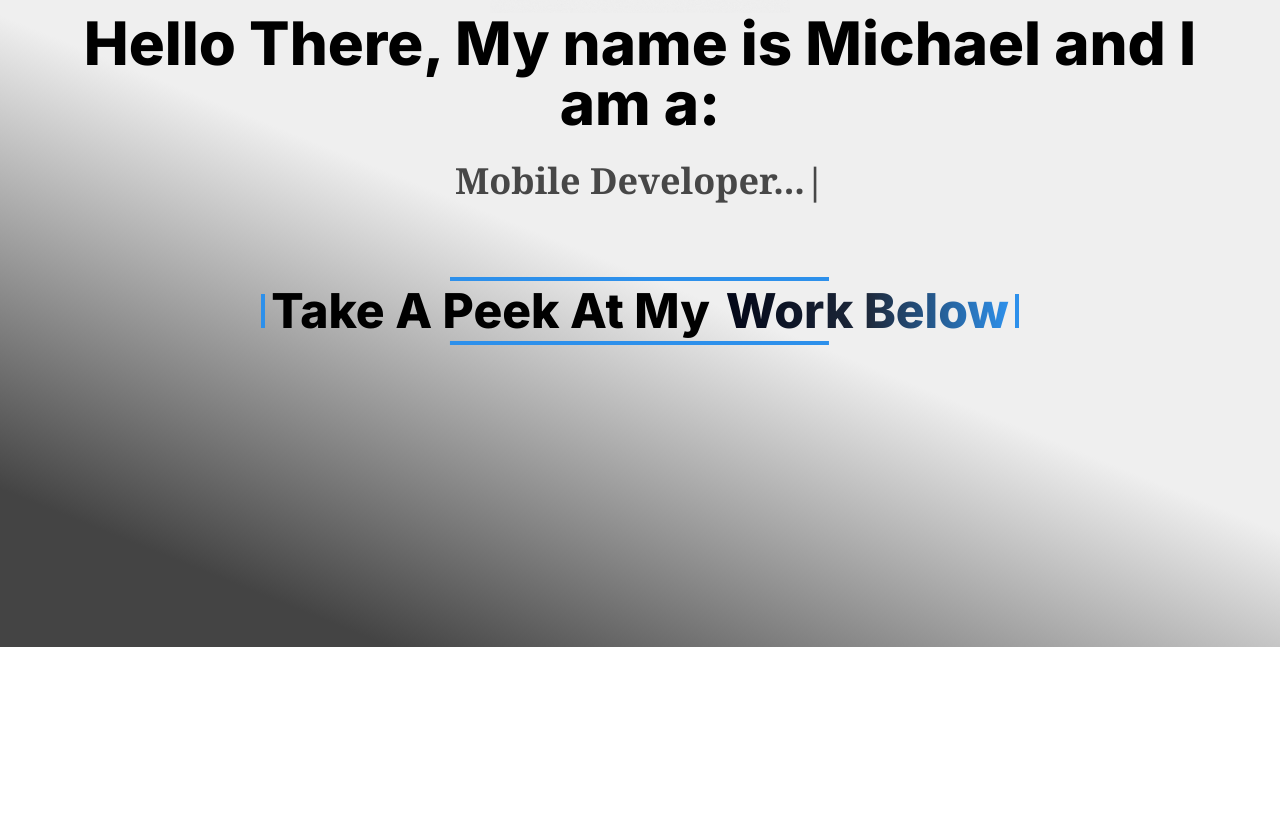
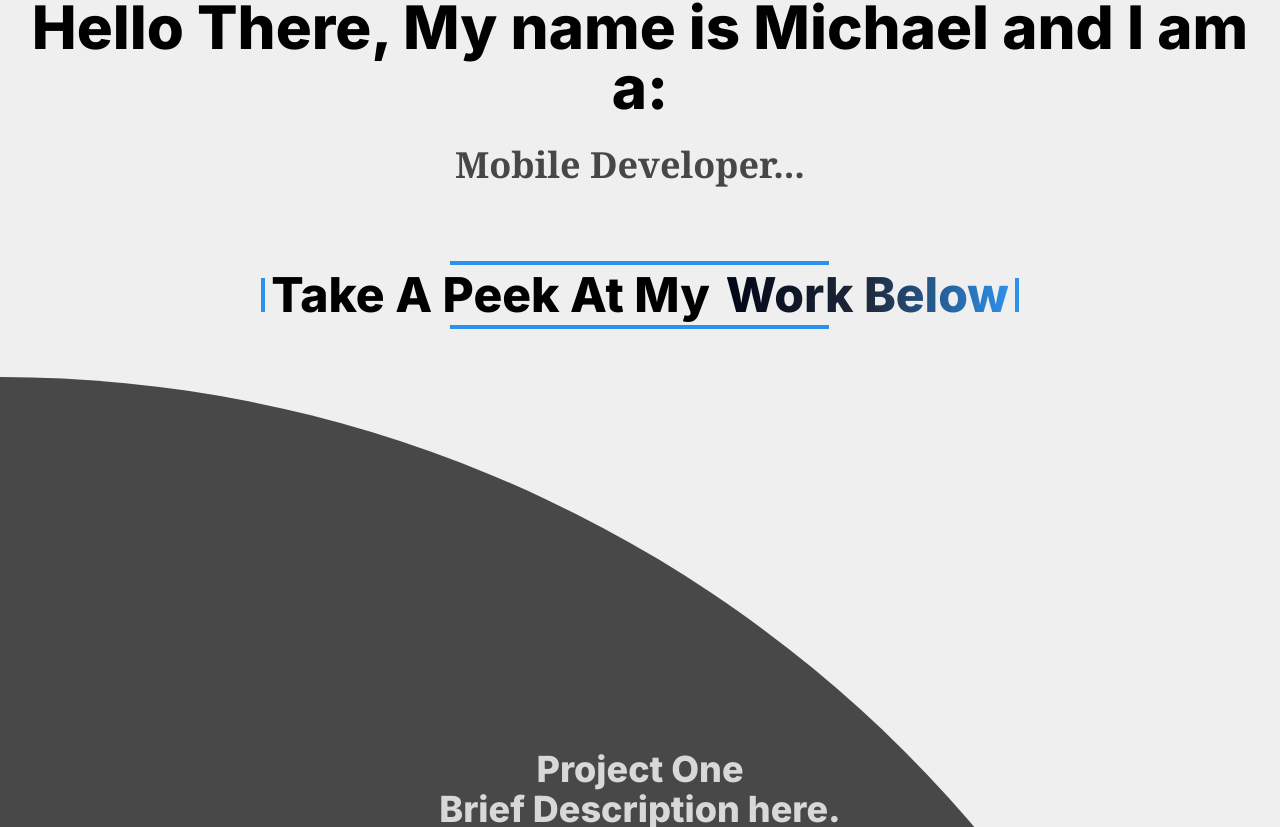
Before and after one commit to mjh1985codeman/portfolio, a Next.js app: page / in a window 1280 px wide. Shown: the part 153-980 px from the top of the page. Before the commit the page ends 800 px from the top, so only its background shows below. Built offline with nearby package versions, Linux system fonts and the light colour scheme.

Commit message:
began project section work

```diff
--- /dev/null
+++ b/app/components/ProjectSection.jsx
@@ -0,0 +1,51 @@
+'use client'
+import React, { useEffect } from 'react';
+
+function ProjectSection() {
+    useEffect(() => {
+        const observer = new IntersectionObserver((entries) => {
+            entries.forEach((entry) => {
+                if (entry.isIntersecting) {
+                    entry.target.classList.add('show');
+                } else {
+                    entry.target.classList.remove('show');
+                }
+            });
+        }, {});
+
+        const hiddenElements = document.querySelectorAll('.hidden');
+        hiddenElements.forEach((el) => observer.observe(el));
+    }, []);
+    return (
+        <>
+            <div className='projectSectionDiv text-[#d8d8d8] text-3xl lg:text-4xl font-extrabold font-serif"'>
+                <section className='hidden'>
+                    <h2>Project One</h2>
+                    <p>Brief Description here.</p>
+                </section>
+                <section className='hidden'>
+                    <h2>Project Two</h2>
+                    <p>Brief Description here.</p>
+                </section>
+                <section className='hidden'>
+                    <h2>Project Three</h2>
+                    <p>Brief Description here.</p>
+                </section>
+                <section className='hidden'>
+                    <h2>Project Four</h2>
+                    <p>Brief Description here.</p>
+                </section>
+                <section className='hidden'>
+                    <h2>Project Five</h2>
+                    <p>Brief Description here.</p>
+                </section>
+                <section className='hidden'>
+                    <h2>Project Six</h2>
+                    <p>Brief Description here.</p>
+                </section>
+            </div>
+        </>
+    )
+}
+
+export default ProjectSection;
--- a/app/globals.css
+++ b/app/globals.css
@@ -49,9 +49,63 @@ body {
 
   /* Transition properties for smooth animation */
   transition: 5s;
+
 }
 
 .animated-border-div:hover {
   /* Adjusted position for hover state */
   --_p: 70%;
+  box-shadow: rgba(245, 0, 0);
 }
+
+.projectSectionDiv {
+  background-color: rgb(72, 72, 73);
+  margin-top: 48px;
+  border-radius: 0px 7000px;
+}
+
+.projectSectionDiv section {
+  display: grid;
+  place-items: center;
+  align-content: center;
+  min-height: 100vh;
+  padding: 0px;
+  margin-top: 12px;
+}
+
+/* Project Section Scroll Animation things */
+/* Initial styling for hidden elements */
+.hidden {
+  opacity: 0;
+  filter: blur(10px);
+  transform: translateX(-100%);
+  transition: all 3.5s;
+}
+
+/* Styling for visible elements */
+.show {
+  opacity: 1;
+  filter: blur(0);
+  transform: translateX(0);
+}
+
+/* Custom Scroll Bar Things.  */
+
+/* Styles for Webkit browsers (Chrome, Safari) */
+::-webkit-scrollbar {
+  width: 1px;
+}
+
+::-webkit-scrollbar-thumb {
+  background-color: #2d90eb;
+  border-radius: 1px;
+}
+
+::-webkit-scrollbar-track {
+  background-color: #000000;
+}
+
+* {
+  scrollbar-width: thin;
+  scrollbar-color: #2d90eb #000000;
+}
--- a/app/page.tsx
+++ b/app/page.tsx
@@ -1,9 +1,11 @@
 import HeroSection from "./components/HeroSection";
+import ProjectSection from "./components/ProjectSection";
 
 export default function Home() {
   return (
-    <main className="flex min-h-screen flex-col container mx-auto px-12 py-4">
+    <main className="flex flex-col">
       <HeroSection />
+      <ProjectSection />
     </main>
   )
 }
```
